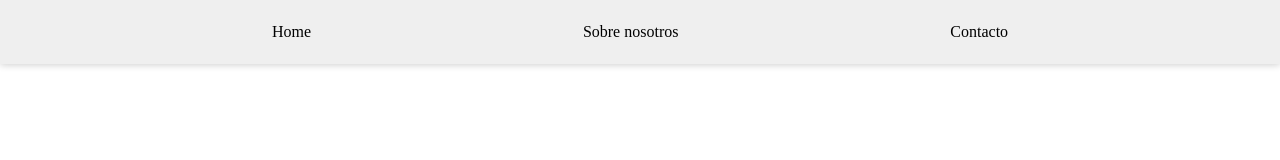
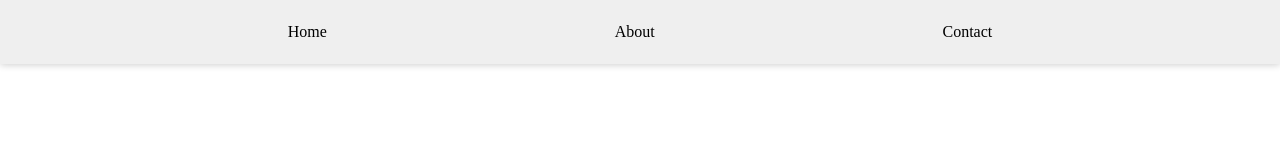
Before and after one commit to OussamaAlouat/alqibla-pro, an Angular app: page / in a window 1280 px wide. Shown: the top 160 px of the page. Built offline with nearby package versions, Linux system fonts and the light colour scheme.

Commit message:
FIX: add new function to put the menu using an array

```diff
--- a/src/app/app.component.html
+++ b/src/app/app.component.html
@@ -2,14 +2,11 @@
 <header>
   <nav class="web_menu">
     <ul class="menu_sections">
-      <li class="menu_option">
-        Home
-      </li>
-      <li class="menu_option">
-        Sobre nosotros
-      </li>
-      <li class="menu_option">
-        Contacto
+      <li *ngFor="let op of NAV_OPTIONS"
+        (click)="selectOption(op.id)"
+        [ngClass]="selected === op.id ? 'menu_option_selected' : 'menu_option'"
+      >
+        {{ op.name }}
       </li>
     </ul>
   </nav>
--- a/src/app/app.component.ts
+++ b/src/app/app.component.ts
@@ -11,4 +11,25 @@ import { RouterOutlet } from '@angular/router';
 })
 export class AppComponent {
   title = 'alqibla-pro';
+
+  NAV_OPTIONS = [
+    {
+      name: 'Home',
+      id: 1
+    },
+    {
+      name: 'About',
+      id: 2
+    },
+    {
+      name: 'Contact',
+      id: 3
+    }
+  ];
+
+  selected:number = 1;
+
+  selectOption(id: number) {
+    this.selected = id;
+  }
 }
```
